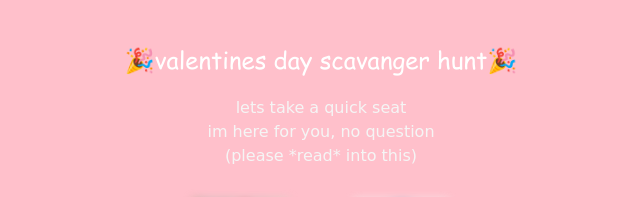
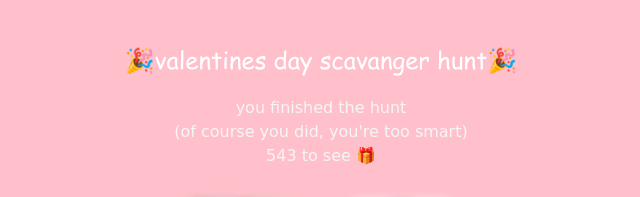
Before and after one commit to michelle-valentine-scavanger/michelle-valentine-scavanger.github.io, a plain HTML site: page eight/de7d1b721a1e0632b7cf04edf5032c8ecffa9f9a08492152b926f1a5a7e765d7.html in a window 1280 px wide. Shown: the top 197 px of the page, without its empty margins (319-959 px from the left). Drawn offline with nearby package versions, Linux system fonts and the light colour scheme.

Commit message:
finished site

```diff
--- a/eight/de7d1b721a1e0632b7cf04edf5032c8ecffa9f9a08492152b926f1a5a7e765d7.html
+++ b/eight/de7d1b721a1e0632b7cf04edf5032c8ecffa9f9a08492152b926f1a5a7e765d7.html
@@ -10,9 +10,9 @@
 <body>
     <div class="h-auto pt-6 flex flex-col justify-items-center items-center">
         <h1 class="py-5 text-2xl">🎉valentines day scavanger hunt🎉</h1>
-        <p class="text-md">lets take a quick seat</p>
-        <p class="text-md">im here for you, no question</p>
-        <p class="text-md">(please *read* into this)</p>
+        <p class="text-md">you finished the hunt</p>
+        <p class="text-md">(of course you did, you're too smart)</p>
+        <p class="text-md">543 to see 🎁</p>
         <div class="py-8 flex flex-row justify-items-center items-center">
             <div class="flex flex-col justify-items-center items-center">
                 <img class="h-24 px-8 blurred" src="../images/one.png">
```
Also changed, not shown: 1 other file.
